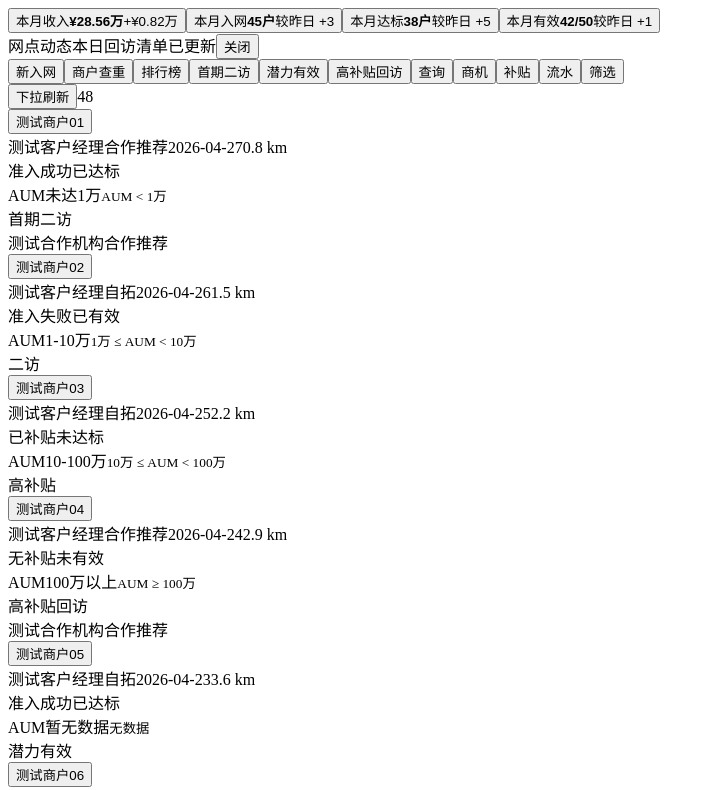
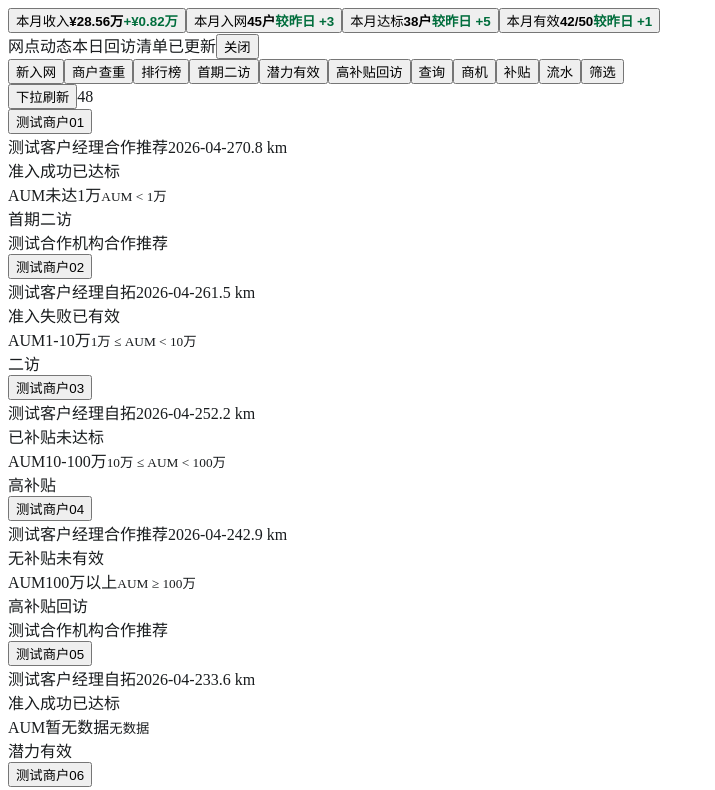
Before and after one commit to FlyCatAI/smart-expand, a Vue app: page / in a window 1280 px wide. Shown: the top 790 px of the page, without its empty margins (0-715 px from the left). Built offline with nearby package versions, Linux system fonts and the light colour scheme.

Commit message:
fix acquiring workbench kpi delta tones

```diff
--- a/src/pages/acquiring-workbench/AcquiringWorkbench.vue
+++ b/src/pages/acquiring-workbench/AcquiringWorkbench.vue
@@ -274,3 +274,43 @@ const {
   visibleAllMerchants,
 } = useAcquiringWorkbench();
 </script>
+
+<style scoped>
+.acquiring-workbench {
+  --workbench-color-surface: #ffffff;
+  --workbench-color-on-surface: #191c1e;
+  --workbench-kpi-delta-positive: #006d3c;
+  --workbench-kpi-delta-negative: #ba1a1a;
+  --workbench-kpi-delta-neutral: #5b616e;
+
+  background: var(--workbench-color-surface);
+  color: var(--workbench-color-on-surface);
+}
+
+.workbench-kpi__delta {
+  color: var(--workbench-kpi-delta-neutral);
+  font-weight: 600;
+}
+
+.workbench-kpi__delta[data-tone='positive'] {
+  color: var(--workbench-kpi-delta-positive);
+}
+
+.workbench-kpi__delta[data-tone='negative'] {
+  color: var(--workbench-kpi-delta-negative);
+}
+
+.workbench-kpi__delta[data-tone='neutral'] {
+  color: var(--workbench-kpi-delta-neutral);
+}
+
+@media (prefers-color-scheme: dark) {
+  .acquiring-workbench {
+    --workbench-color-surface: #111318;
+    --workbench-color-on-surface: #e3e2e8;
+    --workbench-kpi-delta-positive: #72e2a1;
+    --workbench-kpi-delta-negative: #ffb4ab;
+    --workbench-kpi-delta-neutral: #c5c6d0;
+  }
+}
+</style>
```
